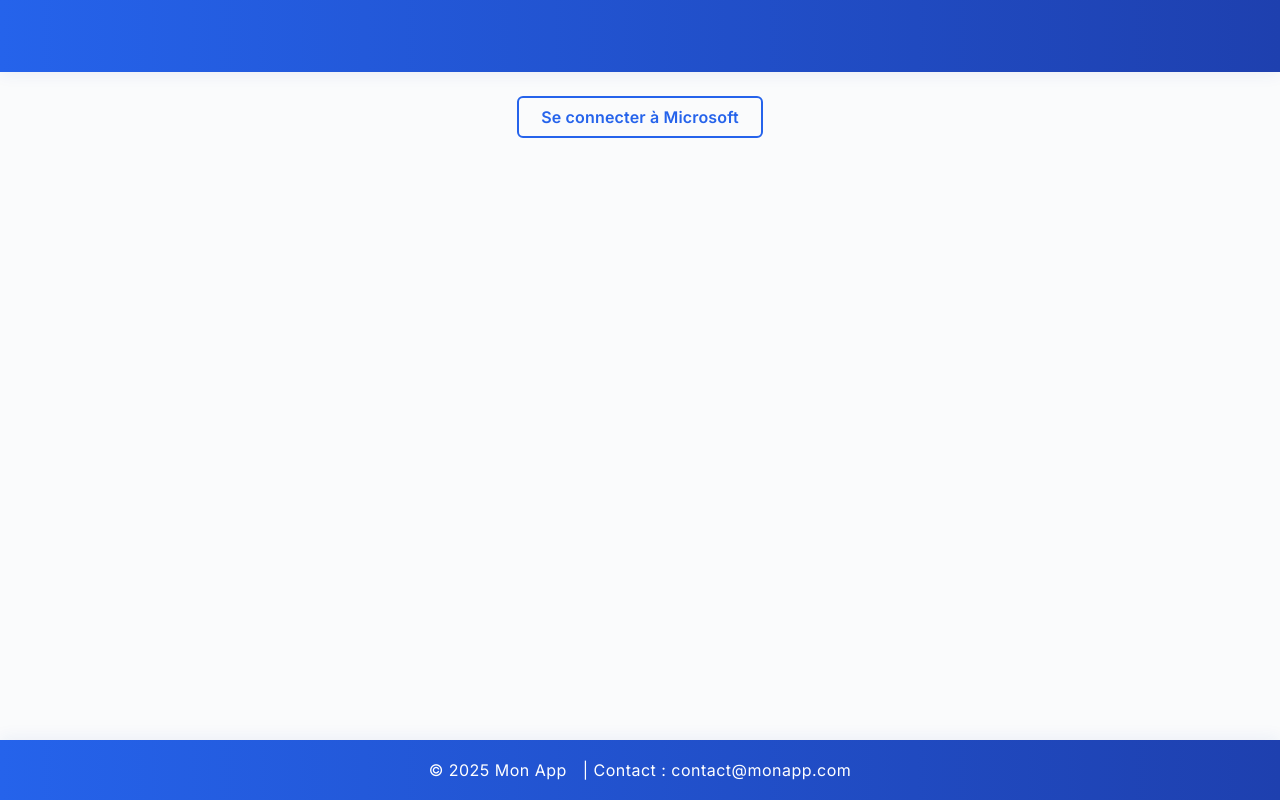
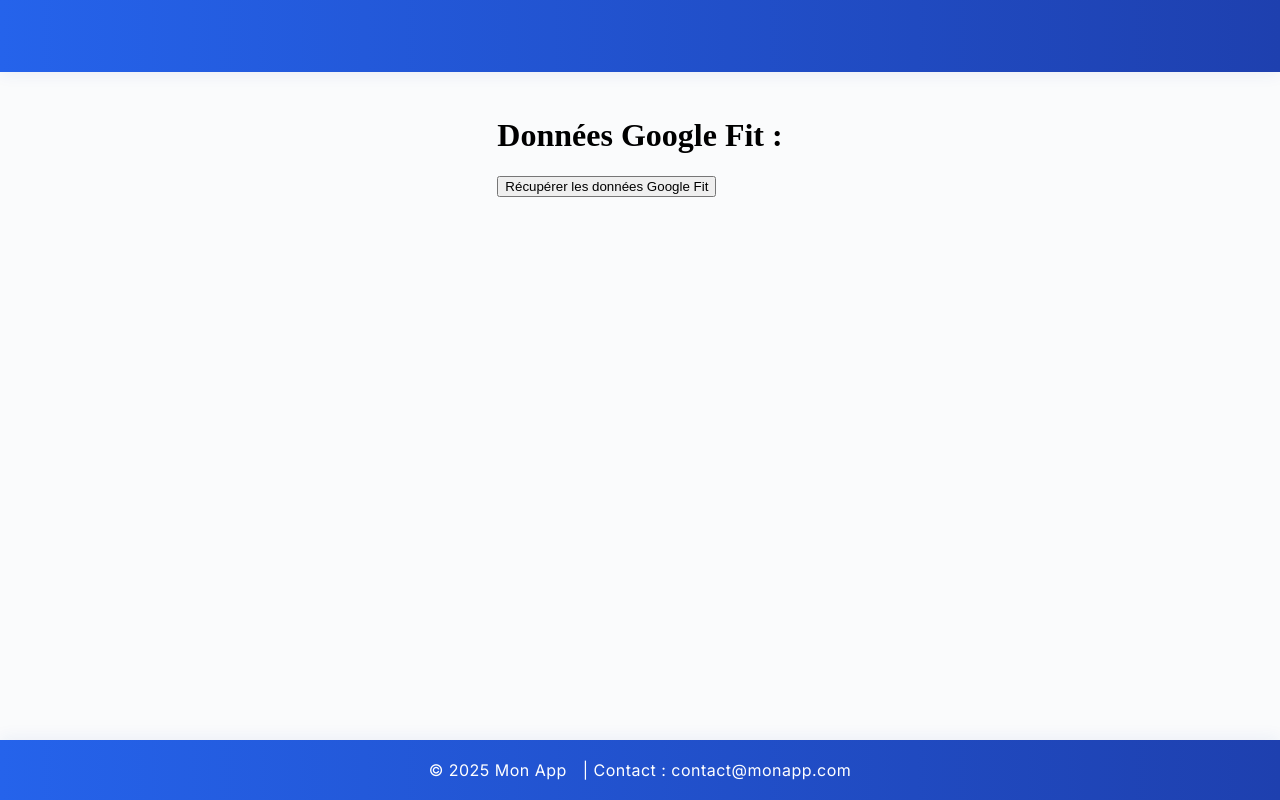
Before and after one commit to PierreHugo/dev-web-efrei, a Vue app in the folder project_web/: page /google-fit in a window 1280 px wide. Built offline with nearby package versions, Linux system fonts and the light colour scheme.

Commit message:
:sparkles: Ajout GoogleFitPage -> récupérer données

```diff
--- a/project_web/src/App.vue
+++ b/project_web/src/App.vue
@@ -1,10 +1,9 @@
 <script setup>
 import BaseLayout from './components/BaseLayout.vue'
-import LoginPage from './pages/LoginPage.vue'
 </script>
 <template>
   <base-layout>
-    <login-page />
+    <router-view></router-view>
   </base-layout>
 </template>
 
--- /dev/null
+++ b/project_web/src/pages/GoogleFitPage.vue
@@ -0,0 +1,56 @@
+<script setup>
+import { useUserStore } from '@/stores/user.js'
+import { ref } from 'vue'
+
+const userStore = useUserStore()
+const data = ref(null)
+
+async function fetchGoogleFitData() {
+  const accessToken = userStore.googleFitAccessToken
+  if (!accessToken) {
+    console.error('Aucun token Google Fit trouvé !', accessToken)
+    return
+  }
+
+  const url = 'https://www.googleapis.com/fitness/v1/users/me/dataset:aggregate'
+  const body = {
+    aggregateBy: [
+      { dataTypeName: 'com.google.step_count.delta' },
+    ],
+    bucketByTime: { durationMillis: 86400000 },
+    startTimeMillis: Date.now() - 7 * 24 * 60 * 60 * 1000,
+    endTimeMillis: Date.now(),
+  }
+
+  try {
+    const response = await fetch(url, {
+      method: 'POST',
+      headers: {
+        'Authorization': `Bearer ${accessToken}`,
+        'Content-Type': 'application/json',
+      },
+      body: JSON.stringify(body),
+    })
+
+    if (!response.ok) {
+      throw new Error(`Erreur HTTP : ${response.status} ${response.statusText}`)
+    }
+
+    data.value = await response.json()
+    console.log("Données reçues :", data.value)
+  } catch (error) {
+    console.error('Erreur avec Google Fit :', error)
+  }
+}
+</script>
+
+<template>
+  <div>
+    <h1>Données Google Fit :</h1>
+    <button @click="fetchGoogleFitData">Récupérer les données Google Fit</button>
+
+    <div v-if="data && data.bucket">
+      <pre>{{ data }}</pre>
+    </div>
+  </div>
+</template>
--- a/project_web/src/pages/HomePage.vue
+++ b/project_web/src/pages/HomePage.vue
@@ -1,12 +1,25 @@
 <template>
-  <section>
-    <h2>Bienvenue !</h2>
-    <p>Voici une application Vue.js minimaliste et moderne.</p>
-  </section>
+  <div>
+    <div v-if="userStore.isGoogleFitConnected">
+      <h1>Accueil</h1>
+      <p>Vous êtes connecté à Google Fit.</p>
+      <button @click="goToGoogleFit">Afficher mes données google fit</button>
+    </div>
+    <div v-else>
+      <LoginPage></LoginPage>
+    </div>
+  </div>
 </template>
 
-<script>
-export default {
-  name: "HomePage",
-};
+<script setup>
+import { useUserStore } from '@/stores/user';
+import { useRouter } from 'vue-router'
+import LoginPage from '@/pages/LoginPage.vue'
+
+const userStore = useUserStore();
+const router = useRouter();
+
+const goToGoogleFit = () => {
+  router.push('/google-fit')
+}
 </script>
--- a/project_web/src/pages/LoginPage.vue
+++ b/project_web/src/pages/LoginPage.vue
@@ -12,6 +12,7 @@
     >
       Se connecter à Google Fit
     </BaseButton>
+    <HomePage v-if="userStore.isGoogleFitConnected"></HomePage>
   </div>
 </template>
 
@@ -20,6 +21,7 @@
 import { signInAndGetUser, getToken, getUserProfile } from "@/lib/microsoftGraph.js";
 import BaseButton from '@/components/BaseButton.vue'
 import { ref, onMounted, onUnmounted } from "vue";
+import HomePage from '@/pages/HomePage.vue'
 
 const userStore = useUserStore()
 const googleFitAccessToken = ref(null)
@@ -53,9 +55,9 @@
 // Pour éviter d'ajouter plusieurs listeners si le composant est recréé
 function onGoogleFitMessage(event) {
   if (event.data.type === 'google_fit_token') {
-    googleFitAccessToken.value = event.data.accessToken;
-    userStore.setGoogleFitConnected(true)
-    console.log('Token Google Fit reçu :', googleFitAccessToken.value);
+    userStore.setGoogleFitAccessToken(event.data.accessToken);
+    userStore.setGoogleFitConnected(true);
+    console.log('Token Google Fit reçu :', event.data.accessToken);
   }
 }
 onMounted(() => window.addEventListener('message', onGoogleFitMessage));
--- a/project_web/src/router/index.js
+++ b/project_web/src/router/index.js
@@ -1,5 +1,7 @@
 import { createRouter, createWebHistory } from 'vue-router'
-import LoginPage from '../pages/LoginPage.vue'
+  import HomePage from '@/pages/HomePage.vue'
+  import GoogleFitPage from '@/pages/GoogleFitPage.vue'
+  import LoginPage from '@/pages/LoginPage.vue'
 
   const router = createRouter({
     history: createWebHistory(import.meta.env.BASE_URL),
@@ -7,17 +9,19 @@
       {
         path: '/',
         name: 'home',
+        component: HomePage,
+      },
+      {
+        path: '/login',
+        name: 'login',
         component: LoginPage,
       },
       {
-      path: '/about',
-      name: 'about',
-      // route level code-splitting
-      // this generates a separate chunk (About.[hash].js) for this route
-      // which is lazy-loaded when the route is visited.
+        path: '/google-fit',
+        name: 'google-fit',
+        component: GoogleFitPage,
       },
     ],
   })
 
-
   export default router
--- a/project_web/src/stores/user.js
+++ b/project_web/src/stores/user.js
@@ -5,6 +5,7 @@
   const profile = ref(null)
   const isMicrosoftConnected = ref(false)
   const isGoogleFitConnected = ref(false)
+  const googleFitAccessToken = ref(null)
 
   function setProfile(data) {
     profile.value = data
@@ -15,6 +16,18 @@
   function setGoogleFitConnected(val) {
     isGoogleFitConnected.value = val
   }
+  function setGoogleFitAccessToken(token) {
+    googleFitAccessToken.value = token
+  }
 
-  return { profile, isMicrosoftConnected, isGoogleFitConnected, setProfile, setMicrosoftConnected, setGoogleFitConnected }
+  return {
+    profile,
+    isMicrosoftConnected,
+    isGoogleFitConnected,
+    googleFitAccessToken,
+    setProfile,
+    setMicrosoftConnected,
+    setGoogleFitConnected,
+    setGoogleFitAccessToken
+  }
 })
```
Lines whose indentation alone changed are shown as unchanged.
